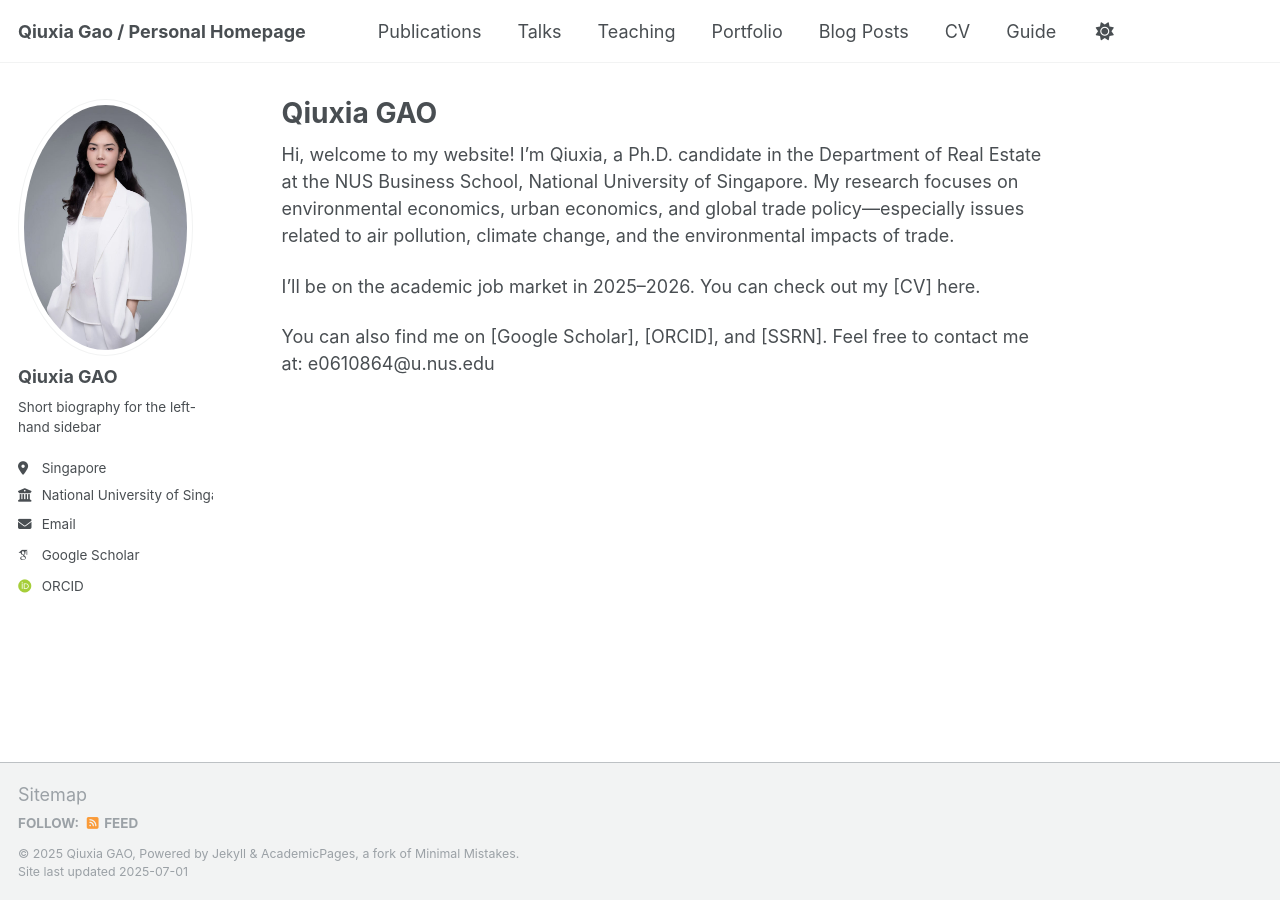
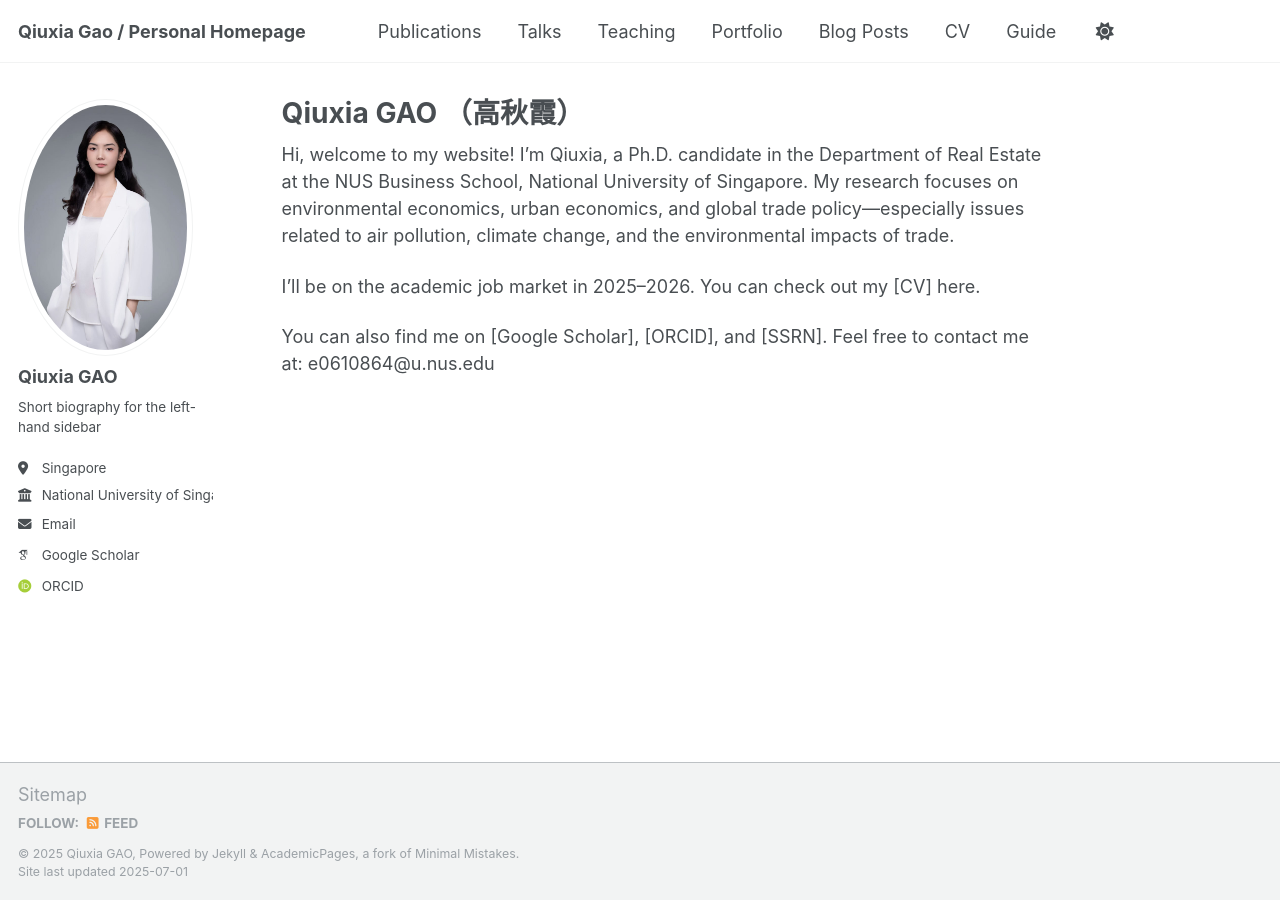
Before and after one commit to Meggie3466/qiuxia_gao, a Jekyll site: the page built from _pages/about.md, in a window 1280 px wide. Built offline with Jekyll 4.4.1, drawn with Linux system fonts in a browser that asks for light colours; some web fonts are replaced; a script that is not in the unit is left out.

Commit message:
Update about.md

```diff
--- a/_pages/about.md
+++ b/_pages/about.md
@@ -1,6 +1,6 @@
 ---
 permalink: /
-title: "Qiuxia GAO"
+title: "Qiuxia GAO （高秋霞）"
 author_profile: true
 redirect_from:
   - /about/
```
